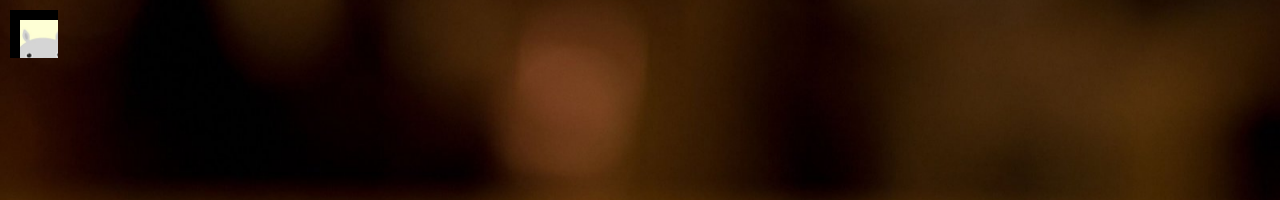
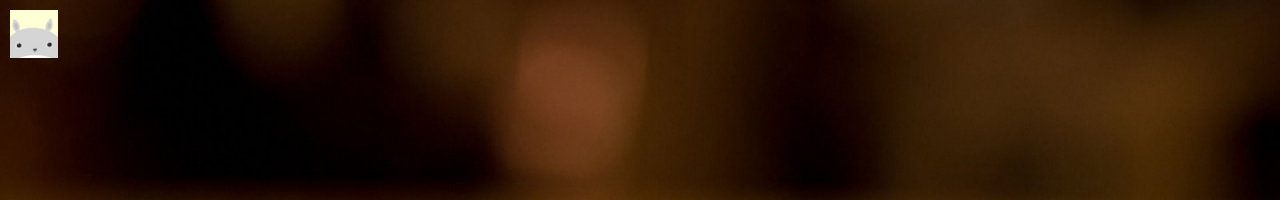
Before and after one commit to ihuyang/myblog, a Jekyll site: the page built from index.html, in a window 1280 px wide. Shown: the top 200 px of the page. Built offline with Jekyll 4.4.1, drawn with Linux system fonts in a browser that asks for light colours; nearby versions of some CDN libraries; some web fonts are replaced; the list of posts is cut into pages by our own code.

Commit message:
image modified4

```diff
--- a/css/main.sass
+++ b/css/main.sass
@@ -51,8 +51,8 @@ body
   .logo
     display: block
     position: absolute
-    top: 10px
-    left: 10px
+    top: 0px
+    left: 0px
     width: $rs*3
     height: $rs*3
     background-size: cover
```
